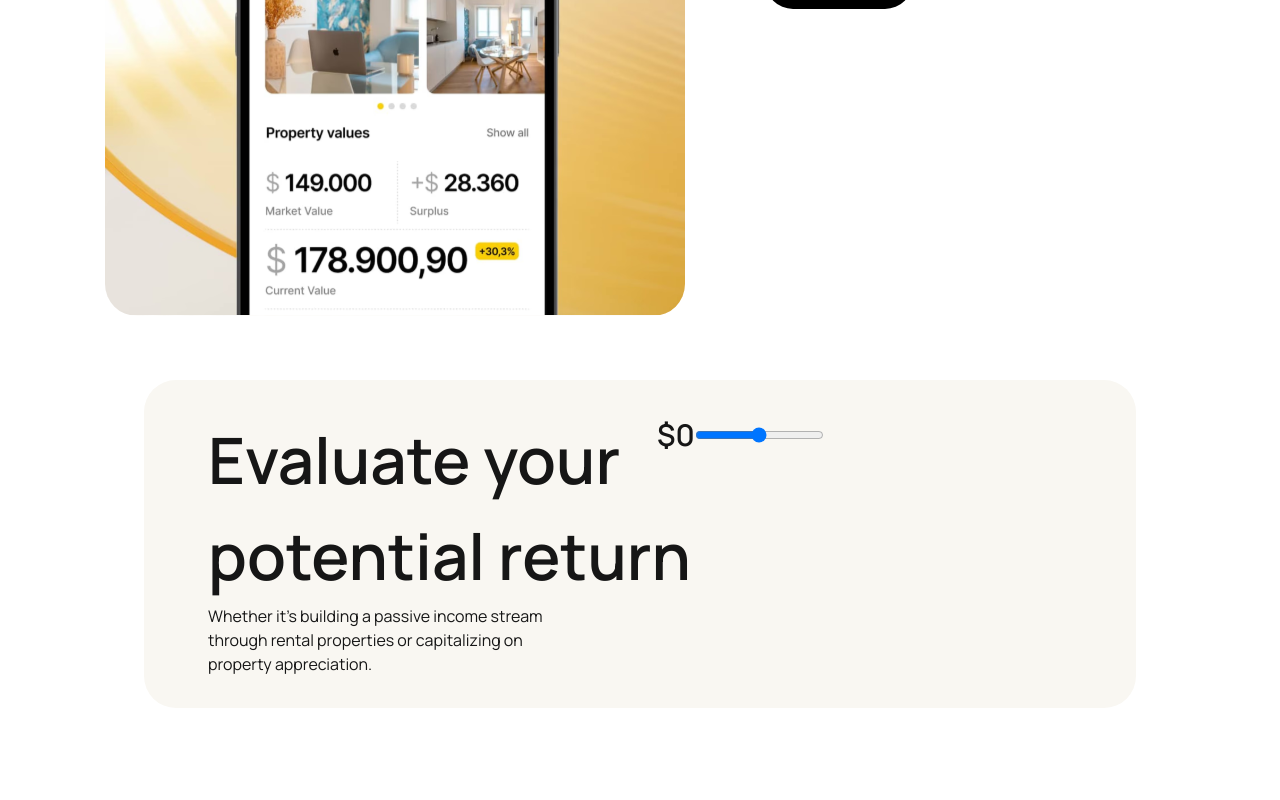
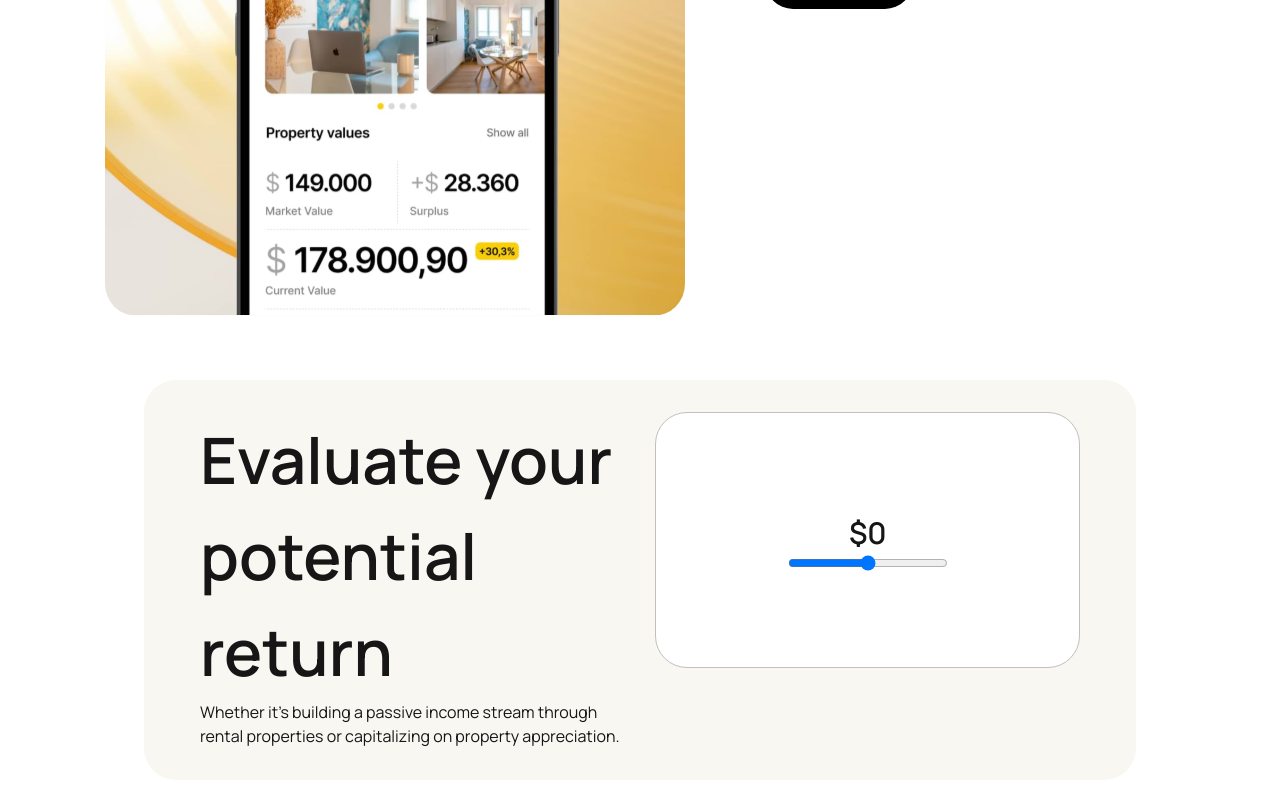
Before and after one commit to Daniel264/Slice, a Next.js app: page / in a window 1280 px wide. Shown: the part 1619-2419 px from the top of the page. Before the commit the page ends 2347 px from the top, so only its background shows below. Built offline with nearby package versions, Linux system fonts and the light colour scheme.

Commit message:
Refactor range-component

```diff
--- a/src/components/RangeComponent.tsx
+++ b/src/components/RangeComponent.tsx
@@ -8,8 +8,8 @@ export const RangeComponent = () => {
                     Evaluate your <br /> potential return
                 </h1>
                 <p>
-                    Whether it&apos;s building a passive income stream <br />
-                    through rental properties or capitalizing on <br />
+                    Whether it&apos;s building a passive income stream
+                    through rental properties or capitalizing on
                     property appreciation.
                 </p>
             </div>
--- a/src/styles/SCSS/components/_range-component.scss
+++ b/src/styles/SCSS/components/_range-component.scss
@@ -1,11 +1,25 @@
-
+@use "../mixins/mixins" as *;
 
 .range-component {
     display: flex;
     flex-direction: row;
     width: 80%;
-    padding: 2rem 4rem;
+    padding: 2rem 3.5rem;
     background: var(--section-color);
     border-radius: 2rem;
     margin-top: 4rem;
+    @include space-x(2rem);
+
+    div:nth-of-type(2),
+    div:nth-of-type(1) {
+        @include align-center(100%, max-content, column);
+    }
+
+    div:nth-of-type(2) {
+        background: var(--background-color);
+        height: 16rem;
+        border-radius: 2rem;
+        border: 1px solid #c4bebe;
+
+    }
 }
--- a/src/styles/SCSS/index.css
+++ b/src/styles/SCSS/index.css
@@ -386,10 +386,30 @@ h1 {
   display: flex;
   flex-direction: row;
   width: 80%;
-  padding: 2rem 4rem;
+  padding: 2rem 3.5rem;
   background: var(--section-color);
   border-radius: 2rem;
   margin-top: 4rem;
+  display: flex;
+}
+.range-component > *:not(:last-child) {
+  margin-right: 2rem;
+}
+.range-component div:nth-of-type(2),
+.range-component div:nth-of-type(1) {
+  width: 100%;
+  height: -moz-max-content;
+  height: max-content;
+  display: flex;
+  flex-direction: column;
+  justify-content: center;
+  align-items: center;
+}
+.range-component div:nth-of-type(2) {
+  background: var(--background-color);
+  height: 16rem;
+  border-radius: 2rem;
+  border: 1px solid #c4bebe;
 }
 
 h1 {
```
Also changed, not shown: 1 other file (tests, documents, lock files or other folders).
